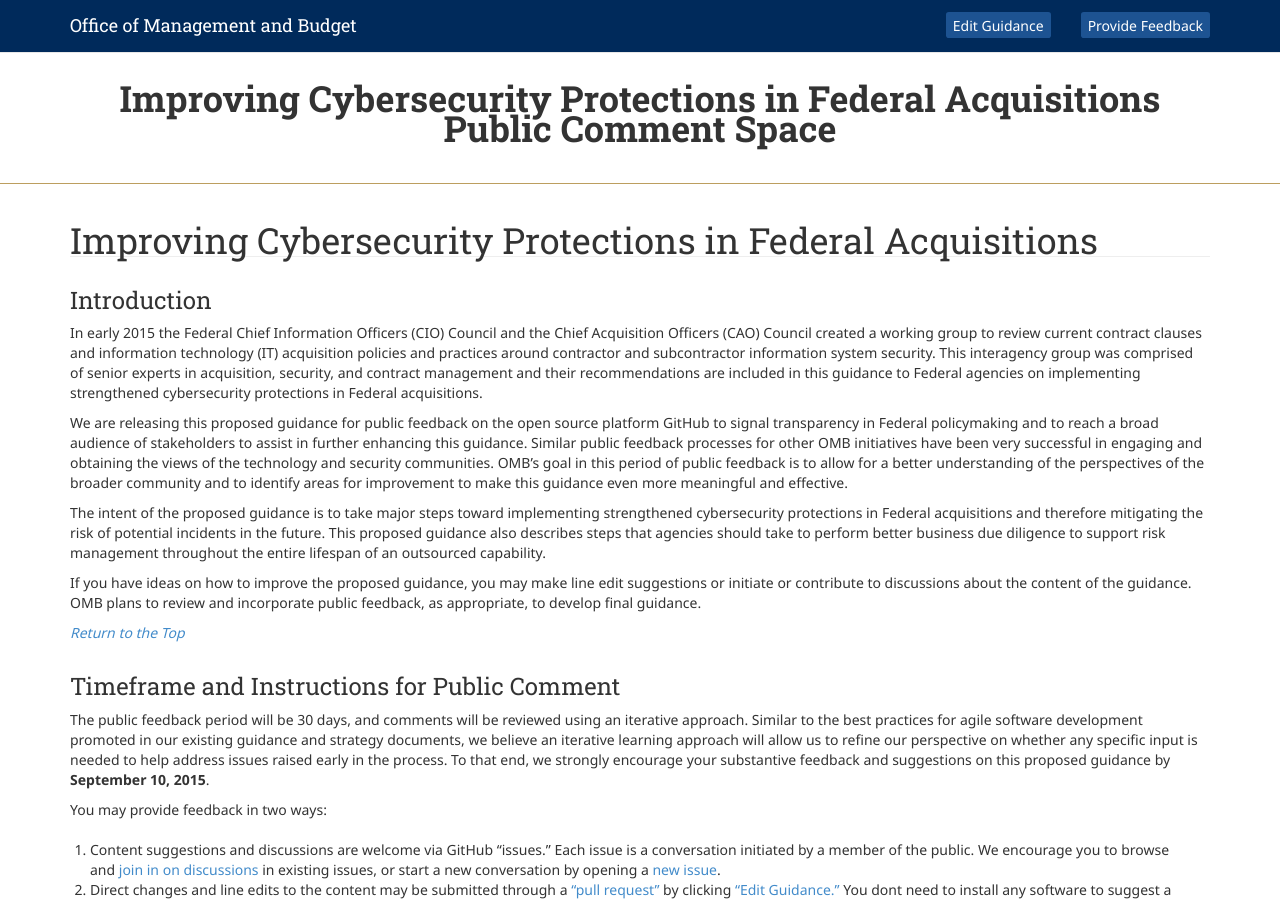
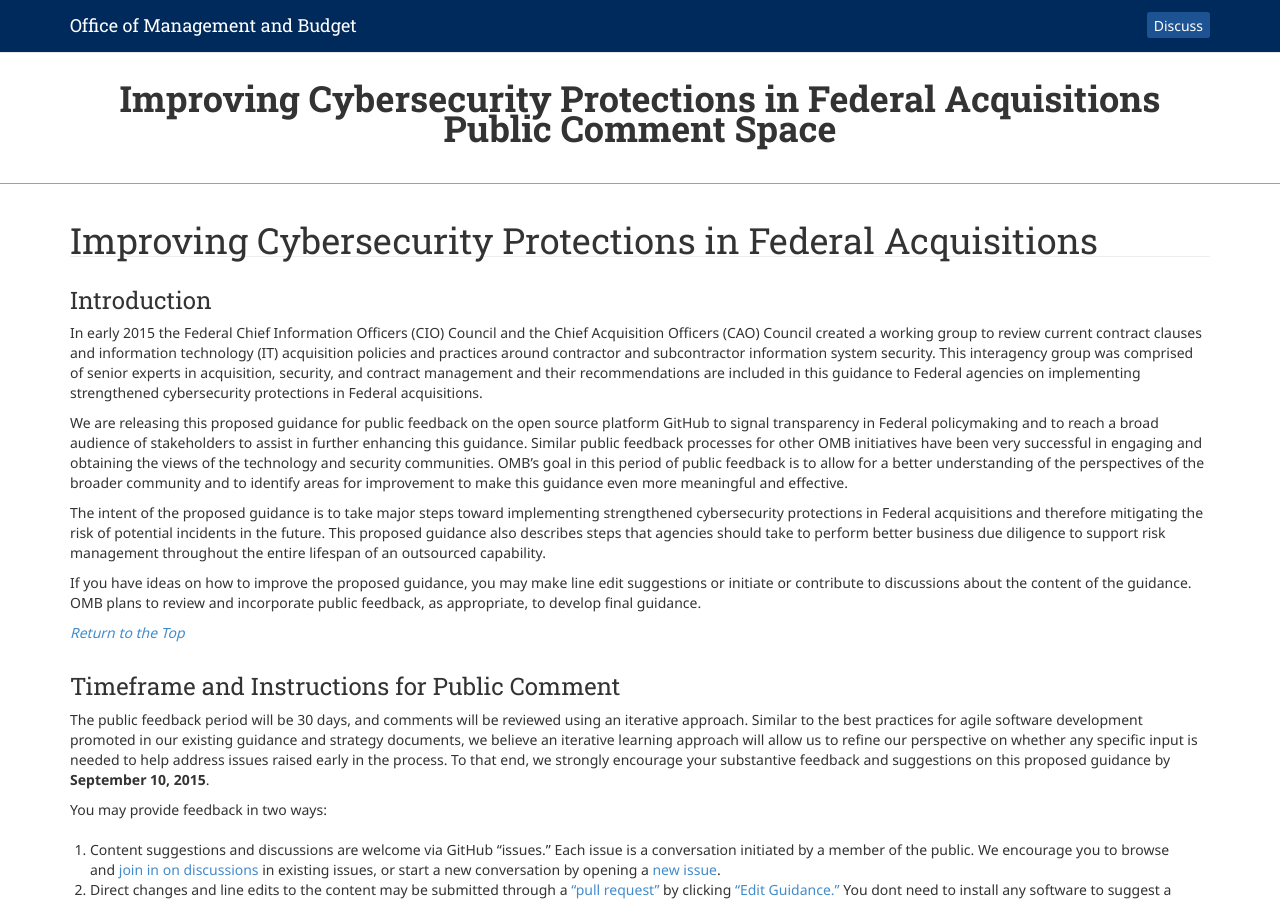
Before and after one commit to WhiteHouse/cyber-acquisitions, a Jekyll site: the page built from index.md, in a window 1280 px wide and 900 px high. Built offline with Jekyll 4.4.1, drawn with Linux system fonts in a browser that asks for light colours.

Commit message:
Update header.html

```diff
--- a/_includes/header.html
+++ b/_includes/header.html
@@ -54,9 +54,7 @@
       </div>
       <div class="navbar-collapse collapse">
         <ul class="nav navbar-nav navbar-right">
-          <li><a class="edit-button" href="https://github.com/{{ site.org_name }}/{{ site.repo_name }}/edit/{{ site.branch }}/{{ page.path }}"><span>Edit Guidance</span></a></li>
-
-	  <li><a class="edit-button" href="https://github.com/WhiteHouse/cyber-acquisitions/issues"><span>Provide Feedback</span></a></li>
+	  <li><a class="edit-button" href="https://github.com/WhiteHouse/cyber-acquisitions/issues"><span>Discuss</span></a></li>
           <!-- li class="dropdown">
            <a href="#" class="dropdown-toggle" data-toggle="dropdown">Sections<span class="caret"></span></a>
             <ul class="dropdown-menu" role="menu">
```
